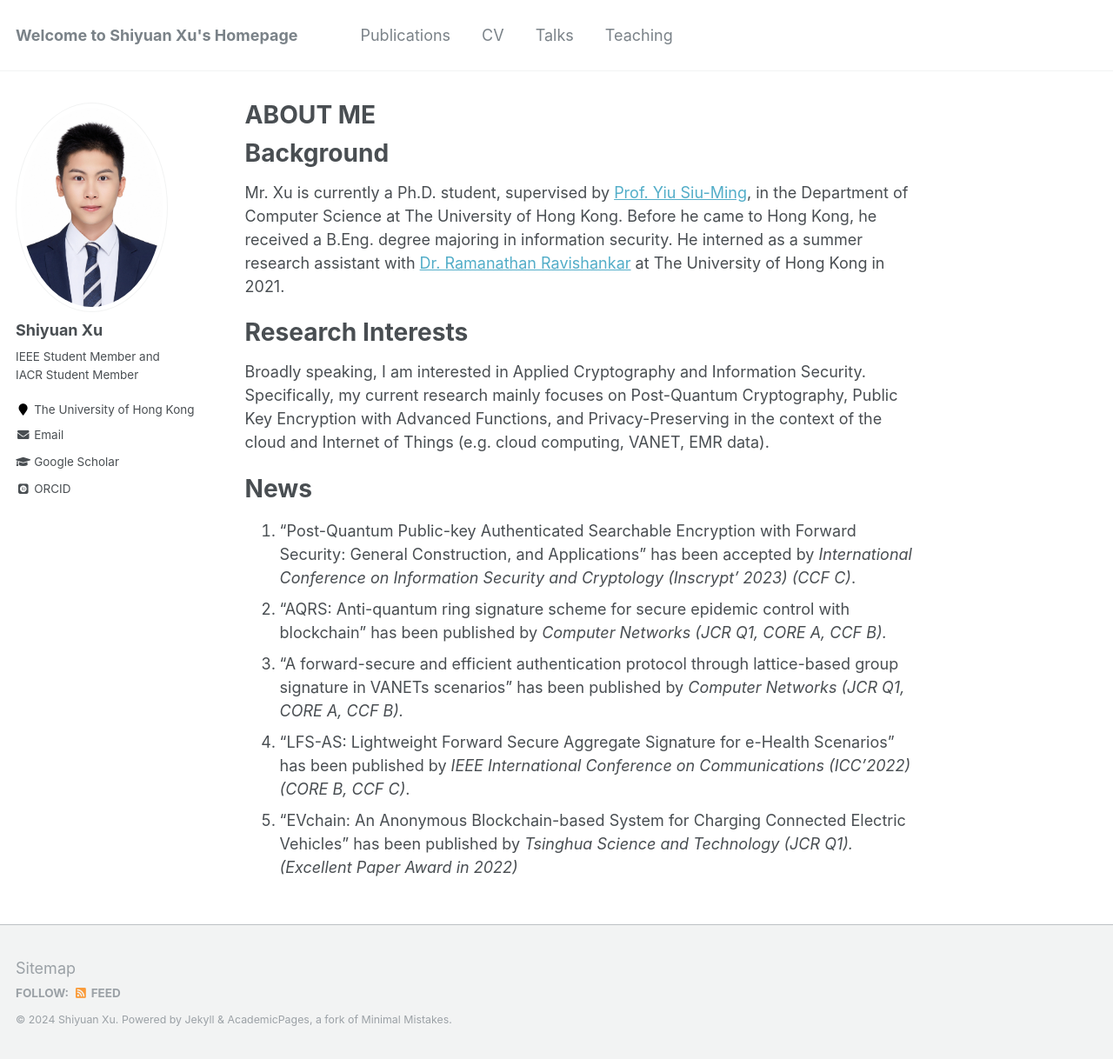
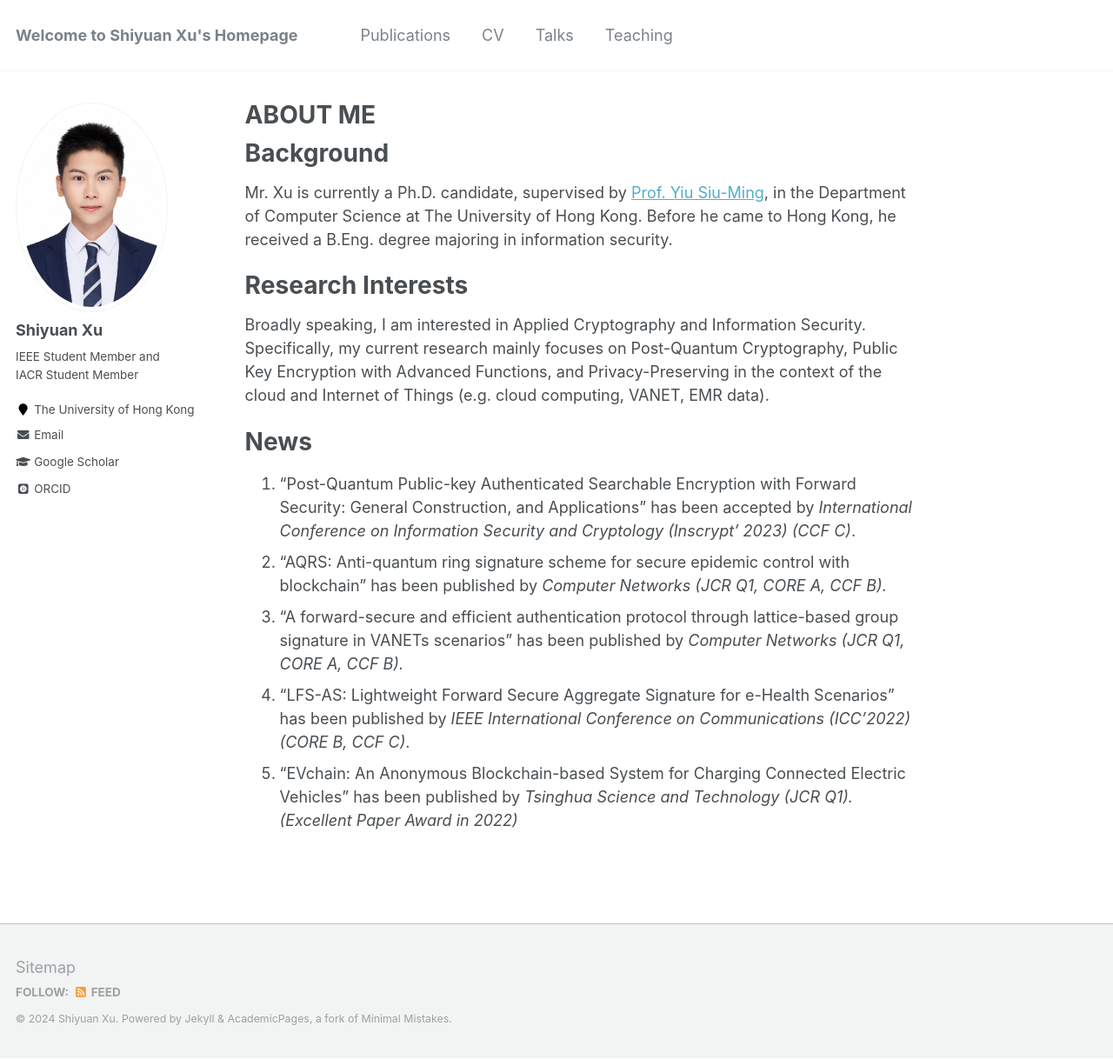
Before and after one commit to shiyuanjack/shiyuanjack.github.io, a Jekyll site: the page built from _pages/about.md, in a window 1280 px wide and 1218 px high. Shown: the whole window at 87% size. Built offline with Jekyll 4.4.1, drawn with Linux system fonts in a browser that asks for light colours; some web fonts are replaced.

Commit message:
Update about.md

```diff
--- a/_pages/about.md
+++ b/_pages/about.md
@@ -11,7 +11,7 @@ redirect_from:
 
 Background
 ======
-Mr. Xu is currently a Ph.D. student, supervised by [Prof. Yiu Siu-Ming](https://www.cs.hku.hk/index.php/people/academic-staff/smyiu), in the Department of Computer Science at The University of Hong Kong. Before he came to Hong Kong, he received a B.Eng. degree majoring in information security. He interned as a summer research assistant with [Dr. Ramanathan Ravishankar](https://www.cs.hku.hk/index.php/people/academic-staff/ravi) at The University of Hong Kong in 2021.
+Mr. Xu is currently a Ph.D. candidate, supervised by [Prof. Yiu Siu-Ming](https://www.cs.hku.hk/index.php/people/academic-staff/smyiu), in the Department of Computer Science at The University of Hong Kong. Before he came to Hong Kong, he received a B.Eng. degree majoring in information security.
 
 Research Interests
 ======
```
